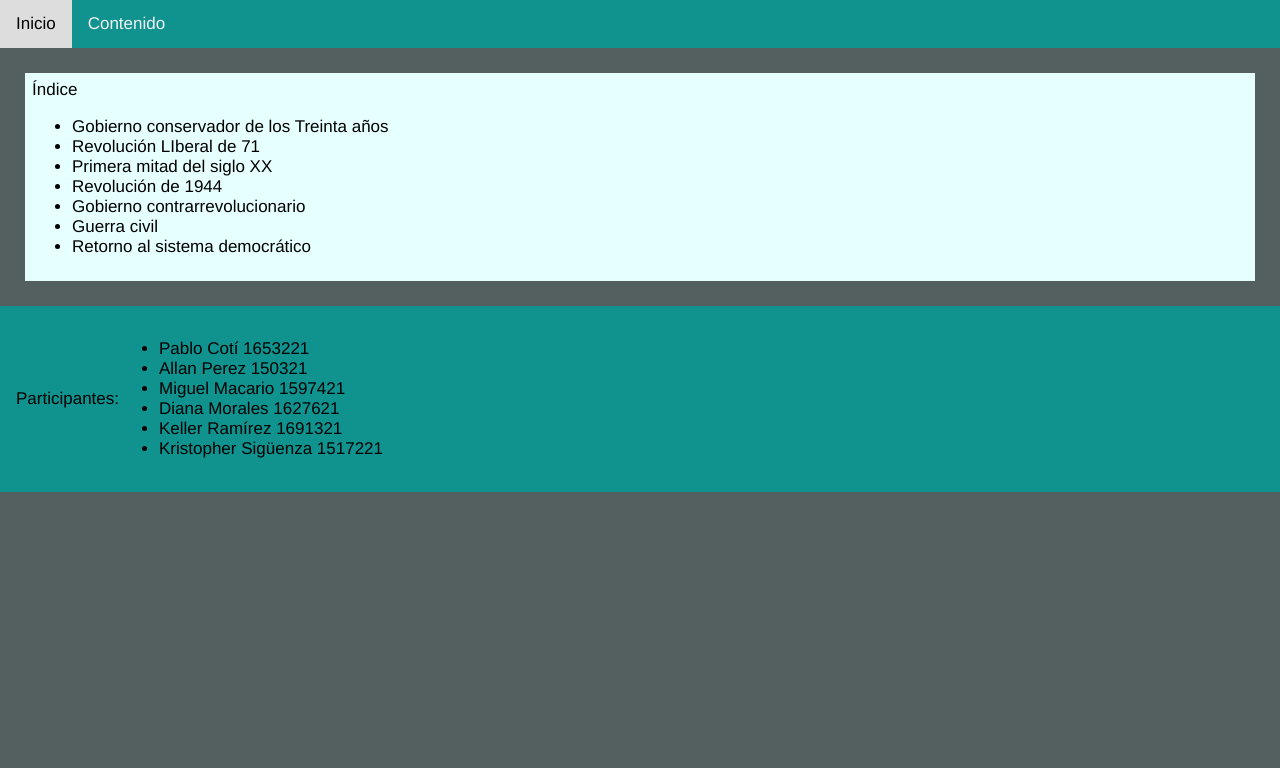
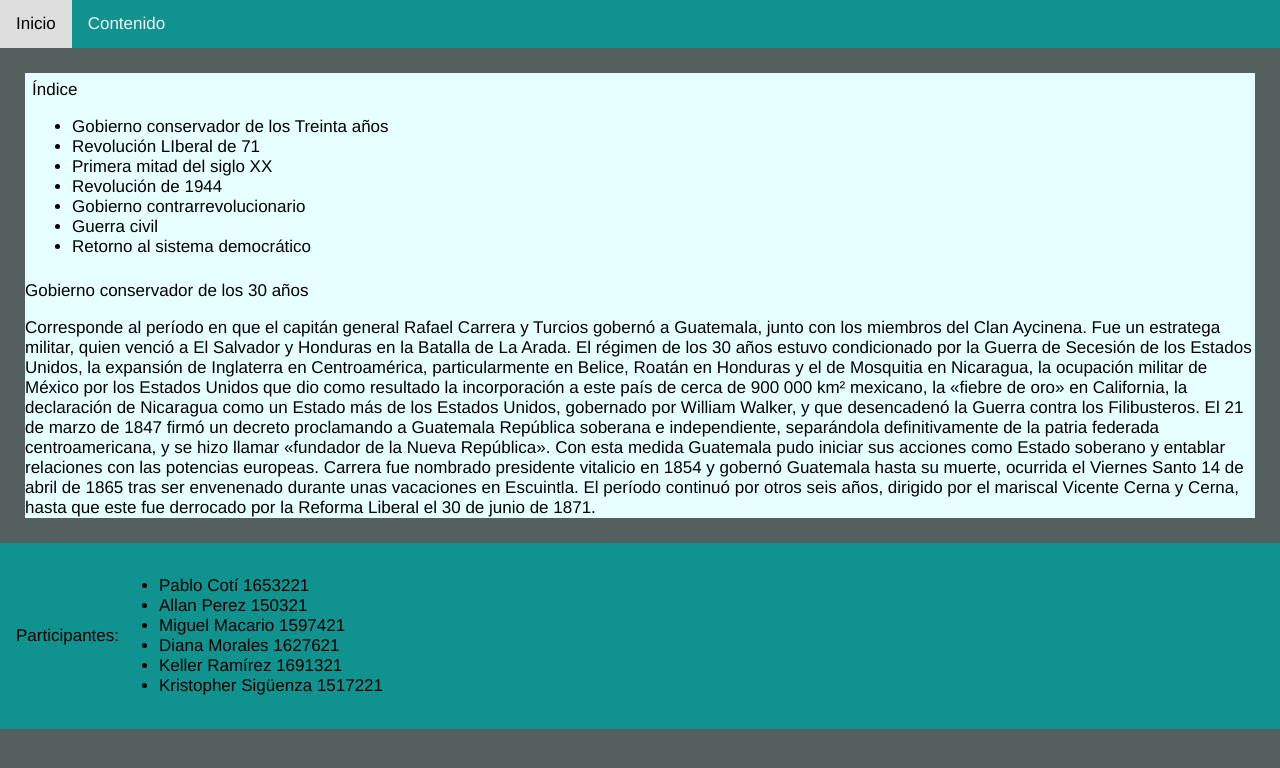
Before and after one commit to PabloCoti/Proyecto_IntroASistemas, a plain HTML site: page index.html in a window 1280 px wide. Drawn offline with Linux system fonts and the light colour scheme.

```diff
--- a/index.html
+++ b/index.html
@@ -30,6 +30,21 @@
                 <li><a href="">Retorno al sistema democrático</a></li>
             </ul>
         </div>
+   <div class="Gobierno_conservador_de_los_30_años" id="Gobierno_conservador_de_los_30_años">
+        <h>Gobierno conservador de los 30 años</h>
+        <p>Corresponde al período en que el capitán general Rafael Carrera y Turcios gobernó a Guatemala, junto con los miembros del Clan Aycinena.
+        Fue un estratega militar, quien venció a El Salvador y Honduras en la Batalla de La Arada. El régimen de los 30 años estuvo condicionado por
+        la Guerra de Secesión de los Estados Unidos, la expansión de Inglaterra en Centroamérica, particularmente en Belice, Roatán en Honduras y el
+        de Mosquitia en Nicaragua, la ocupación militar de México por los Estados Unidos que dio como resultado la incorporación a este país de cerca
+        de 900 000 km² mexicano, la «fiebre de oro» en California, la declaración de Nicaragua como un Estado más de los Estados Unidos, gobernado
+        por William Walker, y que desencadenó la Guerra contra los Filibusteros. El 21 de marzo de 1847 firmó un decreto proclamando a Guatemala
+        República soberana e independiente, separándola definitivamente de la patria federada centroamericana, y se hizo llamar «fundador de la
+        Nueva República». Con esta medida Guatemala pudo iniciar sus acciones como Estado soberano y entablar relaciones con las potencias europeas.
+        Carrera fue nombrado presidente vitalicio en 1854 y gobernó Guatemala hasta su muerte, ocurrida el Viernes Santo 14 de abril de 1865 tras
+        ser envenenado durante unas vacaciones en Escuintla.
+        El período continuó por otros seis años, dirigido por el mariscal Vicente Cerna y Cerna, hasta que este fue derrocado por la Reforma
+        Liberal el 30 de junio de 1871.</p>
+    </div>
     </div>
     <div class="footer">
         Participantes:
--- a/styles/hp.css
+++ b/styles/hp.css
@@ -1,3 +1,4 @@
 body{background-image: ".images/backgroundimage.jpg"; background-color: #546060; border: 0;margin: 0; padding: 0; font-family: 'Franklin Gothic Medium', 'Arial Narrow', Arial, sans-serif; font-size: 17px; text-decoration: none;} h1{font-size: 17px;}
 .navigation{display: flex; background-color: #10938f; align-self: center;} .tabs a {text-decoration: none; float:left; color: #f2f2f2; text-align: center; padding: 14px 16px; font-size: 17px;} .tabs a:hover{background-color: #ddd; color:black;} .tabs a.active{background-color: #4caf50; color:white;} .content {background-color: #e6ffff; margin: 25px;} .content_list{border: black; border-width: 1px; padding: 7px; border-color: black;} .content_list a{text-decoration: none; color: black;}
 .footer{display: flex; background-color: #10938f; padding: 16px; align-items: center;}
+.Gobierno_conservador_de_los_30_años{}
```
